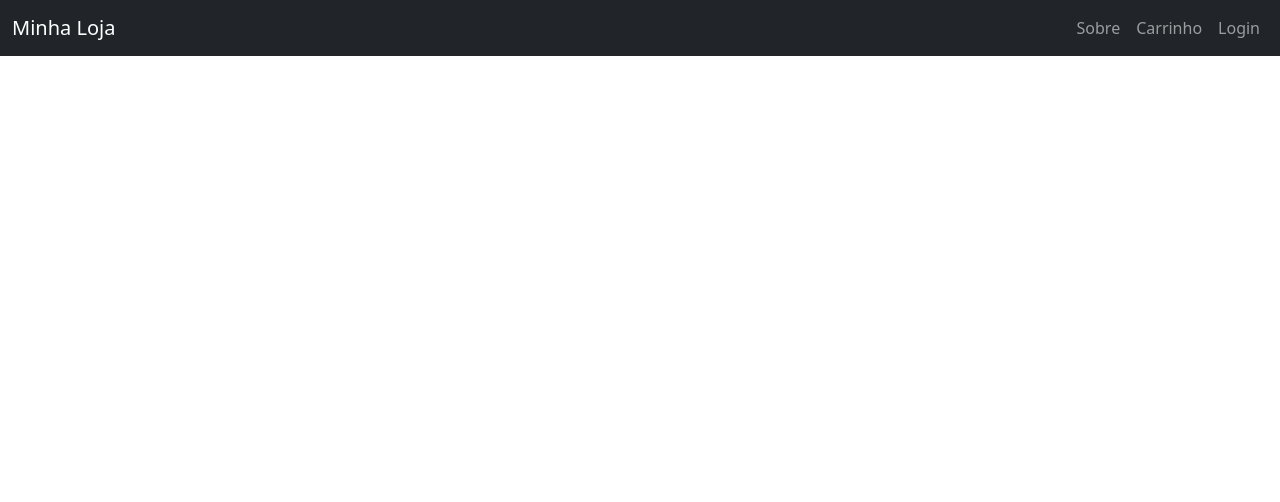
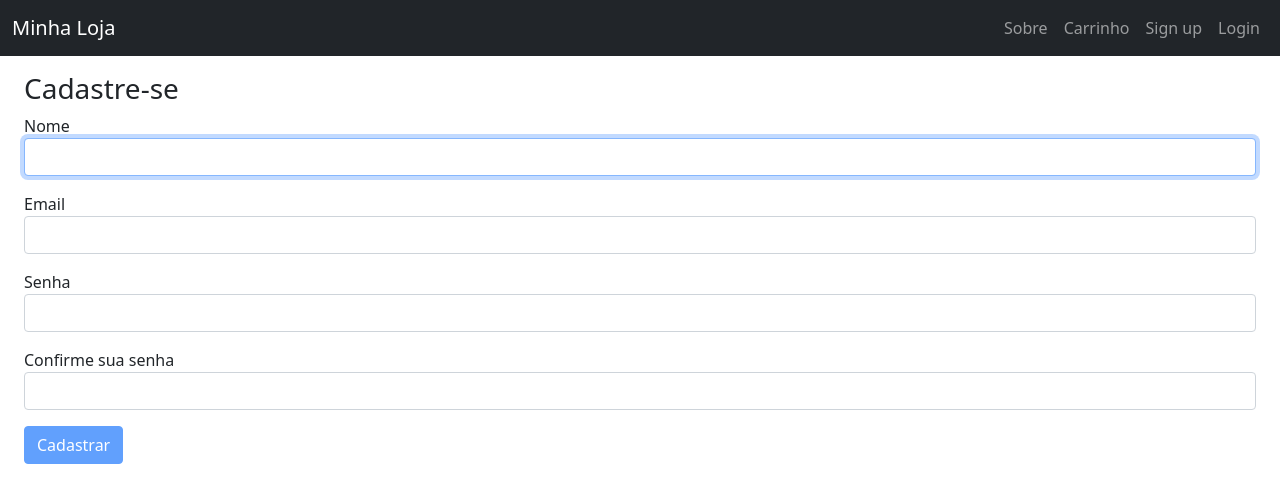
Before and after one commit to rafazv/ProgWeb20201, a React (Create React App) app in the folder front/: page /signup in a window 1280 px wide. Shown: the top 502 px of the page. Built offline with nearby package versions, Linux system fonts and the light colour scheme.

Commit message:
Finish e-commerce

```diff
--- a/front/src/App.js
+++ b/front/src/App.js
@@ -8,7 +8,8 @@ import {
   Login,
   Carrinho,
   FormEndereco,
-  Enderecos
+  Enderecos,
+  Signup
 } from "./components";
 import { BrowserRouter, Route, Switch } from 'react-router-dom';
 
@@ -26,8 +27,9 @@ function App() {
             <Route path='/sobre' component={Sobre} />
             <Route path='/login' component={Login} />
             <Route path='/carrinho' component={Carrinho} />
-            <Route path='/endereco' component={FormEndereco} />
-            <Route path='/enderecos' component={Enderecos} />
+            <Route path='/endereco' exact component={FormEndereco} />
+            <Route path='/enderecos' exact component={Enderecos} />
+            <Route path='/signup' component={Signup} />
           </Switch>
         </div>
       </div>
--- a/front/src/components/Carrinho/Carrinho.js
+++ b/front/src/components/Carrinho/Carrinho.js
@@ -9,7 +9,6 @@ function Carrinho(props) {
 
     const history = useHistory();
 
-    const usuarioId = user.id.toString;
     let produtoId = [];
     let quantidade = [];
 
@@ -19,7 +18,8 @@ function Carrinho(props) {
             quantidade.push(p.quantidade.toString());
         });
 
-        const compra = { usuarioId, produtoId, quantidade };
+        if (user.logado) {
+            const compra = { usuarioId: user.id ? user.id.toString() : '', produtoId, quantidade };
 
             e.preventDefault();
             fetch(`http://localhost:3020/compras`, {
@@ -37,6 +37,9 @@ function Carrinho(props) {
                     history.push('/enderecos');
                 }
             });
+        } else {
+            console.log('Necessário logar!');
+        }
     }
 
     return (
--- a/front/src/components/Enderecos/Enderecos.js
+++ b/front/src/components/Enderecos/Enderecos.js
@@ -1,7 +1,8 @@
 /* eslint-disable react-hooks/exhaustive-deps */
 import { useEffect, useState } from "react";
-import { useSelector } from "react-redux";
+import { useDispatch, useSelector } from "react-redux";
 import { useHistory } from "react-router";
+import { comprado } from "../../redux/slicer/productSlicer";
 
 function FormEndereco() {
 
@@ -9,6 +10,8 @@ function FormEndereco() {
 
     const user = useSelector(state => state.user);
     const id = Number(user.id);
+
+    const dispatch = useDispatch();
 
     const history = useHistory();
 
@@ -20,6 +23,12 @@ function FormEndereco() {
             .catch(e => console.log(e))
         }
     }, []);
+
+    const selectEndereco = () => {
+        console.log('Compra efetuada!');
+        dispatch(comprado());
+        history.push('/');
+    }
 
     return (
         <div>
@@ -63,7 +72,7 @@ function FormEndereco() {
                                                     <h5 className="card-title">CEP</h5>
                                                     <p className="card-text">{e.cep}</p>
                                                 </li>
-                                                <button className="btn btn-sm btn-primary" onClick={() => { console.log('Compra efetuada!'); history.push('/'); }}>Selecionar esse endereço</button>
+                                                <button className="btn btn-sm btn-primary" onClick={selectEndereco}>Selecionar esse endereço</button>
                                             </div>
                                         );
                                     })
--- a/front/src/components/FormEndereco/FormEndereco.js
+++ b/front/src/components/FormEndereco/FormEndereco.js
@@ -12,14 +12,14 @@ function FormEndereco() {
     const [cep, setCep] = useState('');
 
     const user = useSelector(state => state.user);
-    const usuarioId = user.id.toString;
 
     const history = useHistory();
 
     const [isPending, setIsPending] = useState(false);
 
     const handleSubmit = (e) => {
-        const endereco = { usuarioId, logradouro, numero, bairro, cidade, uf, cep };
+        if (user.logado) {
+            const endereco = { usuarioId: user.id ? user.id.toString() : '', logradouro, numero, bairro, cidade, uf, cep };
             setIsPending(true);
 
             e.preventDefault();
@@ -34,6 +34,9 @@ function FormEndereco() {
                 setIsPending(false);
                 history.push('/enderecos');
             });
+        } else {
+            console.log('Necessário logar!');
+        }
     }
 
     return (
--- a/front/src/components/Header/Header.js
+++ b/front/src/components/Header/Header.js
@@ -32,11 +32,14 @@ const Header = () => {
                             <li className="nav-item">
                                 <Link className="nav-link" to="/carrinho">Carrinho</Link>
                             </li>
+                            {((user.logado && user.tipoUsuario === 'empregado') || !user.logado) && <li className="nav-item">
+                                <Link className="nav-link" to="/signup">Sign up</Link>
+                            </li>}
                             {!user.logado && <li className="nav-item">
                                 <Link className="nav-link" to="/login">Login</Link>
                             </li>}
                             {user.logado && <li className="nav-item">
-                                <a onClick={handleLogout} className="nav-link" href="#">Logout, {user.nome}</a>
+                                <a onClick={handleLogout} className="nav-link" href="#">Logout</a>
                             </li>}
                         </ul>
                     </div>
--- a/front/src/components/Login/Login.js
+++ b/front/src/components/Login/Login.js
@@ -24,13 +24,17 @@ function Login(props) {
             body: JSON.stringify(credenciais)
         })
         .then(res => {
-            if (res.status === 401) setError(true);
-            else setError(false);
+            if (res.status === 401) {
+                setError(true);
+            }
+            else {
+                setError(false);
+                history.push('/');
+            }
             return res.json();
         })
         .then(json => {
             dispatch(login(json));
-            history.push('/');
         })
     }
 
--- /dev/null
+++ b/front/src/components/Signup/Signup.js
@@ -0,0 +1,96 @@
+import React, { useState } from 'react';
+import { useSelector } from 'react-redux';
+import { useHistory } from "react-router-dom";
+
+function Signup(props) {
+
+    const [nome, setNome] = useState('');
+    const [email, setEmail] = useState('');
+    const [senha, setSenha] = useState('');
+    const [senhaConfirmacao, setSenhaConfirmacao] = useState('');
+    const [errorSenhaConfirmacao, setErrorSenhaConfirmacao] = useState(false);
+    const [errorSenhaTamanho, setErrorSenhaTamanho] = useState(false);
+    const history = useHistory();
+
+    const user = useSelector(state => state.user);
+
+    const handleClick = (e) => {
+        e.preventDefault();
+
+        if (senha.length < 6 || senhaConfirmacao.length < 6) {
+            setErrorSenhaTamanho(true);
+        }
+
+        if (senha !== senhaConfirmacao) {
+            setErrorSenhaConfirmacao(true);
+        }
+
+        if (email) {
+            setErrorSenhaConfirmacao(true);
+        }
+
+        if (senha.length >= 6 && senhaConfirmacao.length >= 6 && senha === senhaConfirmacao){
+            let tipoUsuarioId;
+
+            if (user.logado && user.tipoUsuario === 'empregado') {
+                tipoUsuarioId = 1;
+            } else {
+                tipoUsuarioId = 2;
+            }
+
+            const usuario = { nome, email, senha, tipoUsuarioId };
+
+            fetch(`${process.env.REACT_APP_API}/signup`, {
+                credentials: 'include',
+                method: 'POST',
+                headers: { 'Content-Type': 'application/json' },
+                body: JSON.stringify(usuario)
+            })
+            .then(res => {
+                if (res.status === 401) {
+                    console.log('Algo deu errado no cadastro!');
+                }
+                else {
+                    history.push('/login');
+                }
+            });
+        }
+
+    }
+
+    return (
+        <div className="container-fluid">
+            <h3>Cadastre-se</h3>
+            <form>
+                <label htmlFor="nome">Nome</label>
+                <input autoFocus required type="text" id="nome" className="form-control mb-3" value={nome} maxLength="100" onChange={(e) => setNome(e.target.value)}></input>
+
+                <label htmlFor="email">Email</label>
+                <input type="email" required id="email" className="form-control mb-3" value={email} onChange={(e) => setEmail(e.target.value)}></input>
+
+                <label htmlFor="senha">Senha</label>
+                <input type="password" required minLength="6" id="senha" className="form-control mb-3" value={senha} onChange={(e) => setSenha(e.target.value)}></input>
+
+                <label htmlFor="senha-confirm">Confirme sua senha</label>
+                <input type="password" required minLength="6" id="senha-confirm" className="form-control" value={senhaConfirmacao} onChange={(e) => setSenhaConfirmacao(e.target.value)}></input>
+
+                { errorSenhaConfirmacao ?
+                    <div className="invalid-feedback mt-2" style={{display: 'block'}}>
+                        Senhas não são iguais
+                    </div> : <div></div>
+                }
+
+                { errorSenhaTamanho ?
+                    <div className="invalid-feedback mt-2" style={{display: 'block'}}>
+                        A senha deve ter mais de 6 caracteres
+                    </div> : <div></div>
+                }
+
+
+                <button className="btn btn-primary mt-3" disabled={!nome || !email || !senha || !senhaConfirmacao || senha.length < 6 || senhaConfirmacao.length < 6 || senha !== senhaConfirmacao} onClick={handleClick}>Cadastrar</button>
+            </form>
+        </div>
+    );
+}
+
+export default Signup;
--- a/front/src/components/Sobre/Sobre.js
+++ b/front/src/components/Sobre/Sobre.js
@@ -1,7 +1,8 @@
 function Sobre() {
     return (
         <div>
-            <h3>Sobre a minha loja</h3>
+            <h3>Sobre a Minha loja</h3>
+            <p>Minha loja é um e-commerce que vende diversos produtos a preços baixos! :)</p>
         </div>
     )
 }
--- a/front/src/components/index.js
+++ b/front/src/components/index.js
@@ -8,3 +8,4 @@ export { default as FormEndereco } from './FormEndereco/FormEndereco';
 export { default as Enderecos } from './Enderecos/Enderecos';
 export { default as Sobre } from './Sobre/Sobre';
 export { default as Login } from './Login/Login';
+export { default as Signup } from './Signup/Signup';
--- a/front/src/redux/slicer/userSlicer.js
+++ b/front/src/redux/slicer/userSlicer.js
@@ -18,7 +18,7 @@ const userSlice = createSlice({
                 email: action.payload.email,
                 nome: action.payload.nome,
                 logado: true,
-                tipoUsuario: action.payload.tipoUsuarioId === 2 ? 'cliente' : 'empregado'
+                tipoUsuario: action.payload.tipoUsuarioId === 1 ? 'empregado' : 'cliente'
             }
         },
         logout: state => initialState
```
Also changed, not shown: 1 other file (tests, documents, lock files or other folders). Lines whose indentation alone changed are shown as unchanged.
